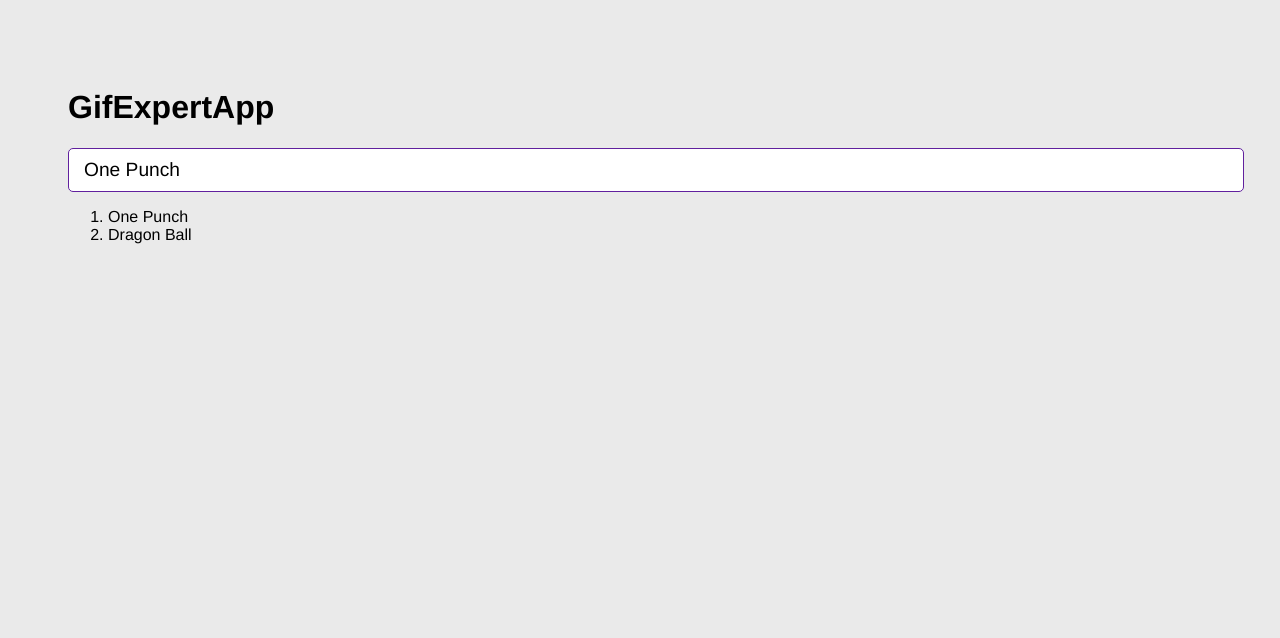
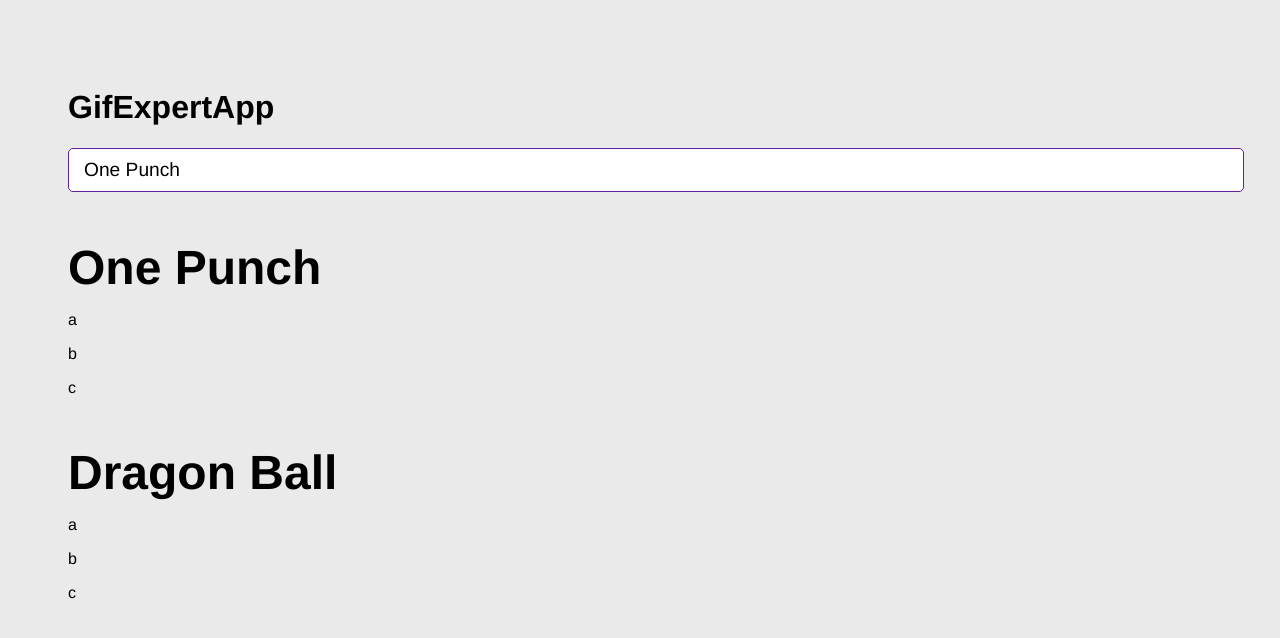
Before and after one commit to calocaleta/04-gif-expert-app, a React (Vite) app: page / in a window 1280 px wide. Shown: the top 638 px of the page. Built offline with nearby package versions, Linux system fonts and the light colour scheme.

Commit message:
Agregando componente GifGrid

```diff
--- a/src/GifExpertApp.jsx
+++ b/src/GifExpertApp.jsx
@@ -1,5 +1,6 @@
 import { useState } from "react"
 import { AddCategory } from "./components/AddCategory";
+import { GifGrid } from "./GifGrid";
 
 export const GifExpertApp = () => {
 
@@ -16,20 +17,17 @@ export const GifExpertApp = () => {
 
     return (
         <>
-            {/* titulo */}
             <h1>GifExpertApp</h1>
 
-            {/* Input */}
             <AddCategory
                 onNewCategory={value => onAddCategory(value)} />
 
-            {/* Listado de Gif */}
+            { categories.map( category =>
+                (
+                    <GifGrid category={category} />
+                )
+            )}
 
-            <ol>
-                { categories.map( category => { return <li key={category}>{category}</li>} )}
-
-            </ol>
-                {/* Gif Item */}
 
         </>
     )
--- /dev/null
+++ b/src/GifGrid.jsx
@@ -0,0 +1,16 @@
+
+export const GifGrid = ({category}) => {
+
+    const gifs = ['a','b','c'];
+
+    return (
+        <>
+            <h3>{category}</h3>
+            {
+                gifs.map (gif => (
+                    <p>{gif}</p>
+                ))
+            }
+        </>
+    )
+}
```
